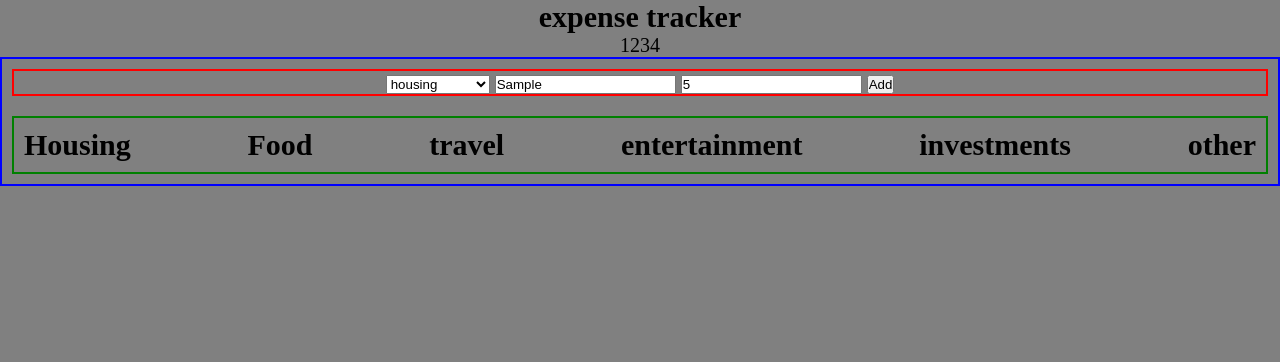
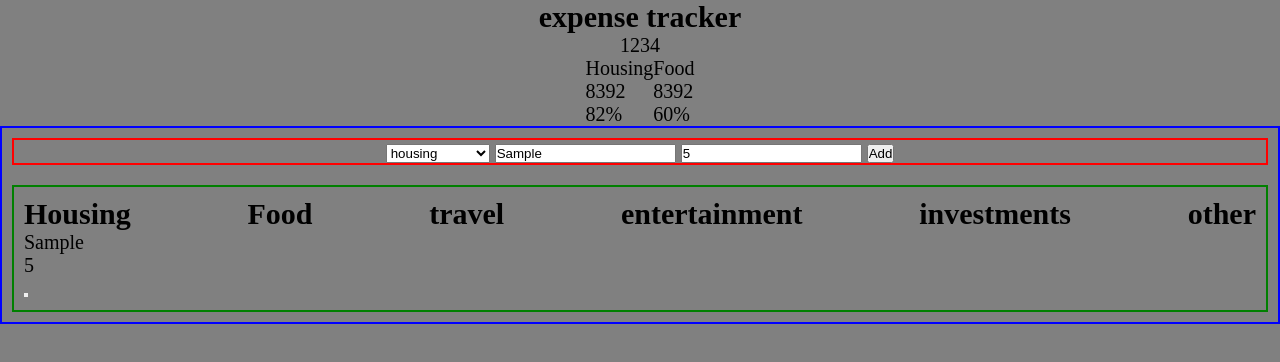
Before and after one commit to joshuayannix/expense-tracker, a plain HTML site: page index.html in a window 1280 px wide. Both pictures are taken after typing "Sample", "5" into the empty fields and a click on the button "Add". Drawn offline with Linux system fonts and the light colour scheme.

Commit message:
add item UI working

```diff
--- a/app.js
+++ b/app.js
@@ -12,8 +12,42 @@ const budgetController = (() => {
       entertainment: [],
       investments: [],
       other: [],
+    },
+    totals: {
+      housing: 0,
+      food: 0,
+      travel: 0,
+      entertainment: 0,
+      investments: 0,
+      other: 0,
     }
-  }
+  };
+
+  return {
+    addItem: (type, des, val) => {
+      let ID, newItem;
+
+      // Create new ID
+      if (data.allItems[type].length > 0) {
+        ID = data.allItems[type][data.allItems[type].length - 1].id + 1;
+      } else {
+        ID = 0;
+      }
+
+      // Create new Item
+      newItem = new Item(ID, des, val);
+
+      // Push it into our data structure
+      data.allItems[type].push(newItem);
+
+      // Return the new element
+      return newItem;
+    },
+
+    testing: () => {
+      console.log(data)
+    }
+  };
 
 })();
 
@@ -25,7 +59,23 @@ const UIController = (() => {
         type: document.querySelector('.add__type').value,
         description: document.querySelector('.add__description').value,
         value: document.querySelector('.add__value').value,
-      }
+      };
+    },
+
+    addListItem: (obj, type) => {
+      let html = `
+        <div class="item clearfix" id="${type}-${obj.id}">
+          <div class="item__description">${obj.description}</div>
+          <div class="right clearfix">
+              <div class="item__value">${obj.value}</div>
+              <div class="item__delete">
+                  <button class="item__delete--btn"><i class="ion-ios-close-outline"></i></button>
+              </div>
+          </div>
+        </div>
+      `
+      let listType = document.querySelector(`.${type}__list`)
+      listType.insertAdjacentHTML('beforeend', html)
     }
   }
 })();
@@ -47,8 +97,13 @@ const controller = ((budgetCtrl, UICtrl) => {
     let input = UICtrl.getInput();
 
     // 2. Add the item to the budget controller
+    newItem = budgetCtrl.addItem(input.type, input.description, input.value);
+
     // 3. Add the item to the UI
+    UICtrl.addListItem(newItem, input.type)
+
     // 4. Calculate the budget
+
     // 5. Display the budget on the UI
 
   };
--- a/index.html
+++ b/index.html
@@ -10,7 +10,21 @@
 
   <section class="top">
     <h1>expense tracker</h1>
-    <div class="expenses__total">1234</div>
+
+    <div class="expenses__value">1234</div>
+    <div class="expenses__categories">
+      <div class="expenses__housing">
+        <div class="expenses__housing--text">Housing</div>
+          <div class="expenses__housing--value">8392</div>
+          <div class="expenses__housing--percentage">82%</div>
+      </div>
+      <div class="expenses__food">
+        <div class="expenses__food--text">Food</div>
+          <div class="expenses__food--value">8392</div>
+          <div class="expenses__food--percentage">60%</div>
+      </div>
+    </div>
+
   </section>
 
   <section class="bottom">
--- a/styles.css
+++ b/styles.css
@@ -36,3 +36,8 @@ body {
   margin: 10px;
   padding: 10px;
 }
+
+.expenses__categories {
+  display: flex;
+  justify-content: space-between
+}
```
